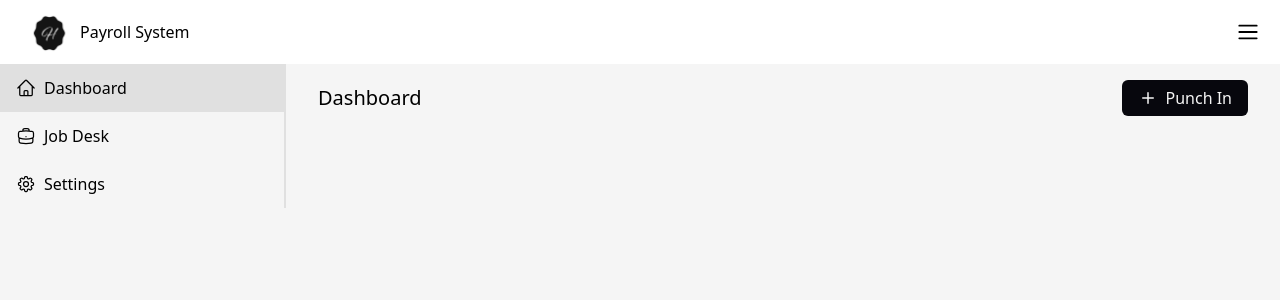
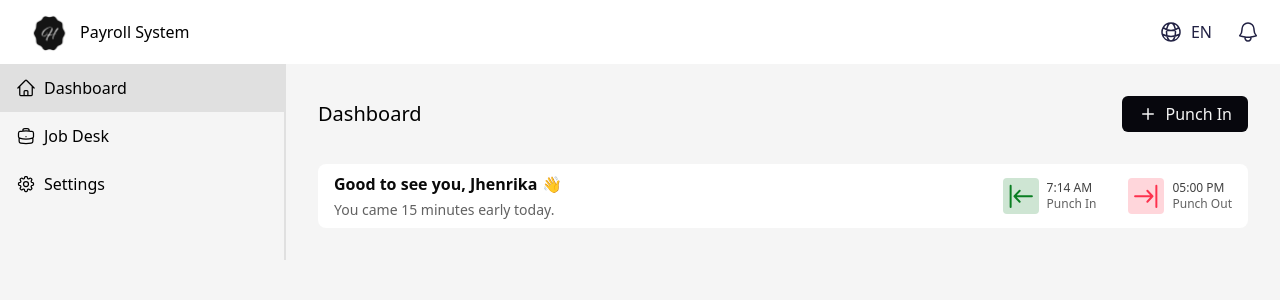
Before and after one commit to xdjeremy/holistic-payroll-system, a Next.js app: page /dashboard in a window 1280 px wide. Shown: the top 300 px of the page. Built offline with nearby package versions, Linux system fonts and the light colour scheme.

Commit message:
feat: add dashboard welcome banner

```diff
--- a/components/common/page.title.tsx
+++ b/components/common/page.title.tsx
@@ -7,7 +7,7 @@ interface Props {
 
 const PageTitle: FC<Props> = ({title, children}) => {
     return (
-        <div className={'flex flex-row items-center justify-between w-full'}>
+        <div className={'flex flex-row items-center justify-between w-full py-4'}>
             <h2 className={'font-medium text-xl'}>
                 {title}
             </h2>
--- /dev/null
+++ b/components/dashboard/banner.item.tsx
@@ -0,0 +1,55 @@
+import React, { FC } from "react";
+import Image from "next/image";
+import PunchIn from "../../assets/images/punch_in.svg";
+import PunchOut from "../../assets/images/punch_out.svg";
+
+const BannerItem: FC = () => {
+  return (
+    <div
+      className={
+        "flex flex-row items-center justify-between rounded-lg bg-white px-4 py-2 my-4"
+      }
+    >
+      <div className={"flex flex-col gap-1"}>
+        <h2 className={"font-bold text-[#0A0A0A]"}>
+          Good to see you, Jhenrika 👋
+        </h2>
+        <p className={"text-sm text-[#616161]"}>
+          You came 15 minutes early today.
+        </p>
+      </div>
+
+      <div className={"flex flex-row items-center gap-8"}>
+        {/* punch in start */}
+        <div className={"flex flex-row items-center gap-2"}>
+          <div className={"rounded bg-[#CEE5D3] p-1.5"}>
+            <Image src={PunchIn} alt={"In"} width={24} height={24} />
+          </div>
+          <div className={"flex flex-col"}>
+            <span className={"text-xs font-medium text-[#404040]"}>
+              7:14 AM
+            </span>
+            <span className={"text-xs text-[#616161]"}>Punch In</span>
+          </div>
+        </div>
+        {/* punch in end*/}
+
+        {/* punch out start */}
+        <div className={"flex flex-row items-center gap-2"}>
+          <div className={"rounded bg-[#FFD6DB] p-1.5"}>
+            <Image src={PunchOut} alt={"Out"} width={24} height={24} />
+          </div>
+          <div className={"flex flex-col"}>
+            <span className={"text-xs font-medium text-[#404040]"}>
+              05:00 PM
+            </span>
+            <span className={"text-xs text-[#616161]"}>Punch Out</span>
+          </div>
+        </div>
+        {/* punch out end */}
+      </div>
+    </div>
+  );
+};
+
+export default BannerItem;
--- /dev/null
+++ b/components/dashboard/dashboard.page.tsx
@@ -0,0 +1,20 @@
+import React, { FC } from "react";
+import { Button, PageTitle } from "@/components/common";
+import { PlusIcon } from "@heroicons/react/20/solid";
+import BannerItem from "@/components/dashboard/banner.item";
+
+const DashboardPage: FC = () => {
+  return (
+    <>
+      <PageTitle title={"Dashboard"}>
+        <Button color={"black"}>
+          <PlusIcon className={"mr-2 h-5 w-5"} />
+          <span>Punch In</span>
+        </Button>
+      </PageTitle>
+      <BannerItem />
+    </>
+  );
+};
+
+export { DashboardPage };
--- /dev/null
+++ b/components/dashboard/index.ts
@@ -0,0 +1 @@
+export * from './dashboard.page';
--- a/components/layout/topbar.tsx
+++ b/components/layout/topbar.tsx
@@ -1,24 +1,42 @@
-import React, {FC} from 'react';
-import Logo from '../../assets/images/holistic_logo.png';
+import React, { FC } from "react";
+import Logo from "../../assets/images/holistic_logo.png";
 import Image from "next/image";
-import {Bars3Icon} from "@heroicons/react/20/solid";
+import { Bars3Icon } from "@heroicons/react/20/solid";
+import { BellIcon, GlobeAltIcon } from "@heroicons/react/24/outline";
 
 interface Props {
   sidebarOpen: boolean;
   setSidebarOpen: (sidebarOpen: boolean) => void;
 }
-const TopBar: FC<Props> = ({sidebarOpen, setSidebarOpen}) => {
 
+const TopBar: FC<Props> = ({ sidebarOpen, setSidebarOpen }) => {
   const handleSidebarOpen = () => {
-        setSidebarOpen(!sidebarOpen)
+    setSidebarOpen(!sidebarOpen);
+  };
+  return (
+    <div
+      className={
+        "flex flex-row items-center justify-between bg-white px-5 py-3"
       }
-    return (
-        <div className={'bg-white flex flex-row items-center justify-between px-5 py-3'}>
-            <div className={'flex flex-row items-center'}>
-                <Image src={Logo} alt={'Holistic'} width={60} height={60}/>
+    >
+      <div className={"flex flex-row items-center"}>
+        <Image src={Logo} alt={"Holistic"} width={60} height={60} />
         <span>Payroll System</span>
       </div>
-            <Bars3Icon onClick={handleSidebarOpen} className={'w-6 h-6 cursor-pointer'}/>
+      <Bars3Icon
+        onClick={handleSidebarOpen}
+        className={"h-6 w-6 cursor-pointer lg:hidden"}
+      />
+      <div
+        className={"hidden flex-row items-center gap-6 text-[#212143] lg:flex"}
+      >
+        <span className={"flex flex-row items-center gap-2"}>
+          <GlobeAltIcon className={"h-6 w-6"} />
+          <span className={"font-medium"}>EN</span>
+        </span>
+        <BellIcon className={"h-6 w-6"} />
+        {/*  todo: add user icon  */}
+      </div>
     </div>
   );
 };
--- a/pages/dashboard/index.tsx
+++ b/pages/dashboard/index.tsx
@@ -1,20 +1,12 @@
 import React from "react";
 import { NextPage } from "next";
 import { Layout } from "@/components/layout";
-import {Button, PageTitle} from "@/components/common";
-import {PlusIcon} from "@heroicons/react/20/solid";
+import { DashboardPage } from "@/components/dashboard";
 
 const Dashboard: NextPage = () => {
   return (
     <Layout title={"Dashboard"}>
-      <PageTitle title={"Dashboard"}>
-          <Button color={'black'}>
-              <PlusIcon className={'h-5 w-5 mr-2'}/>
-              <span>
-                  Punch In
-              </span>
-          </Button>
-      </PageTitle>
+      <DashboardPage />
     </Layout>
   );
 };
```
Also changed, not shown: assets/images/punch_in.svg (added), assets/images/punch_out.svg (added). Lines whose indentation alone changed are shown as unchanged.
